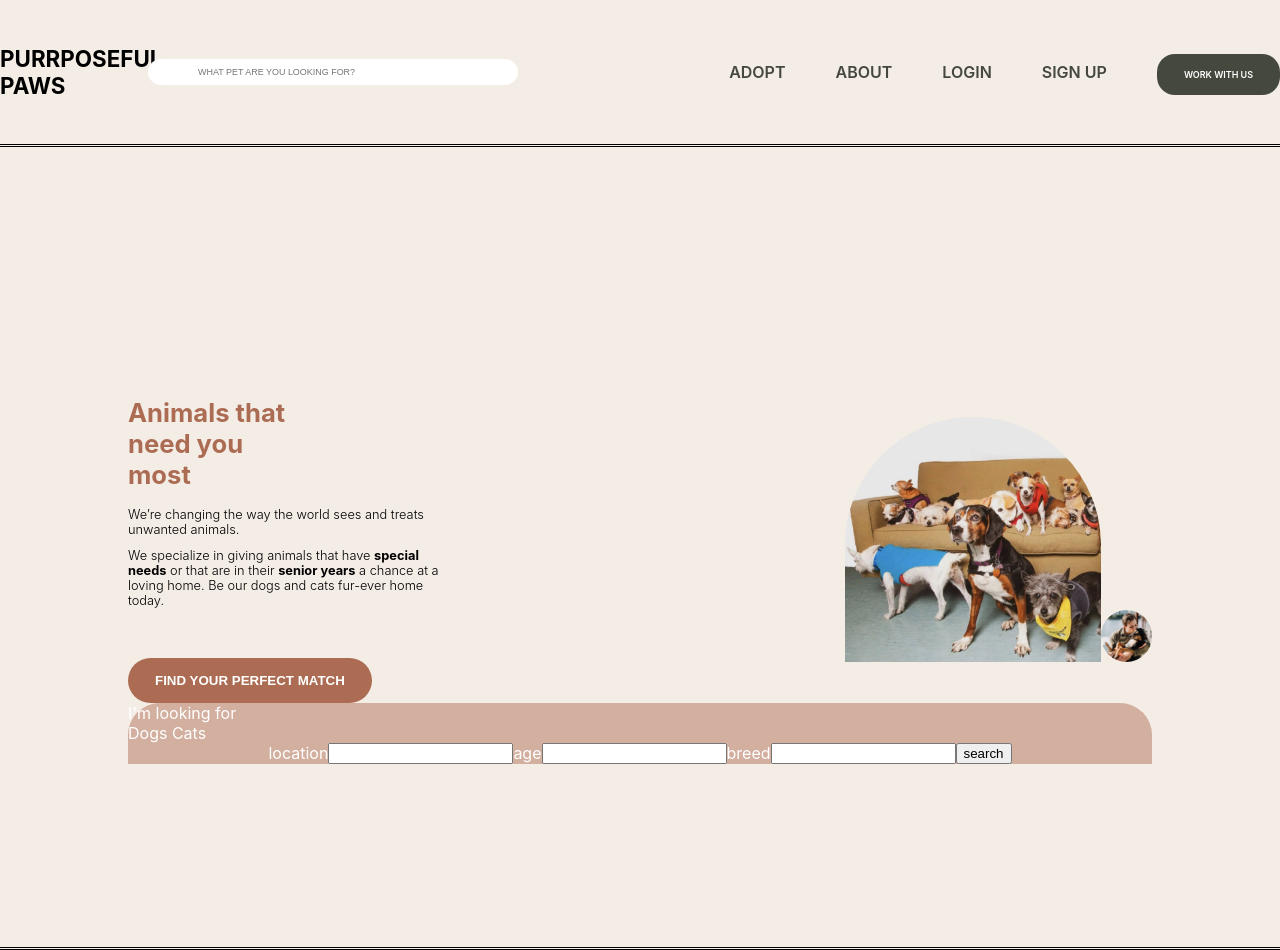
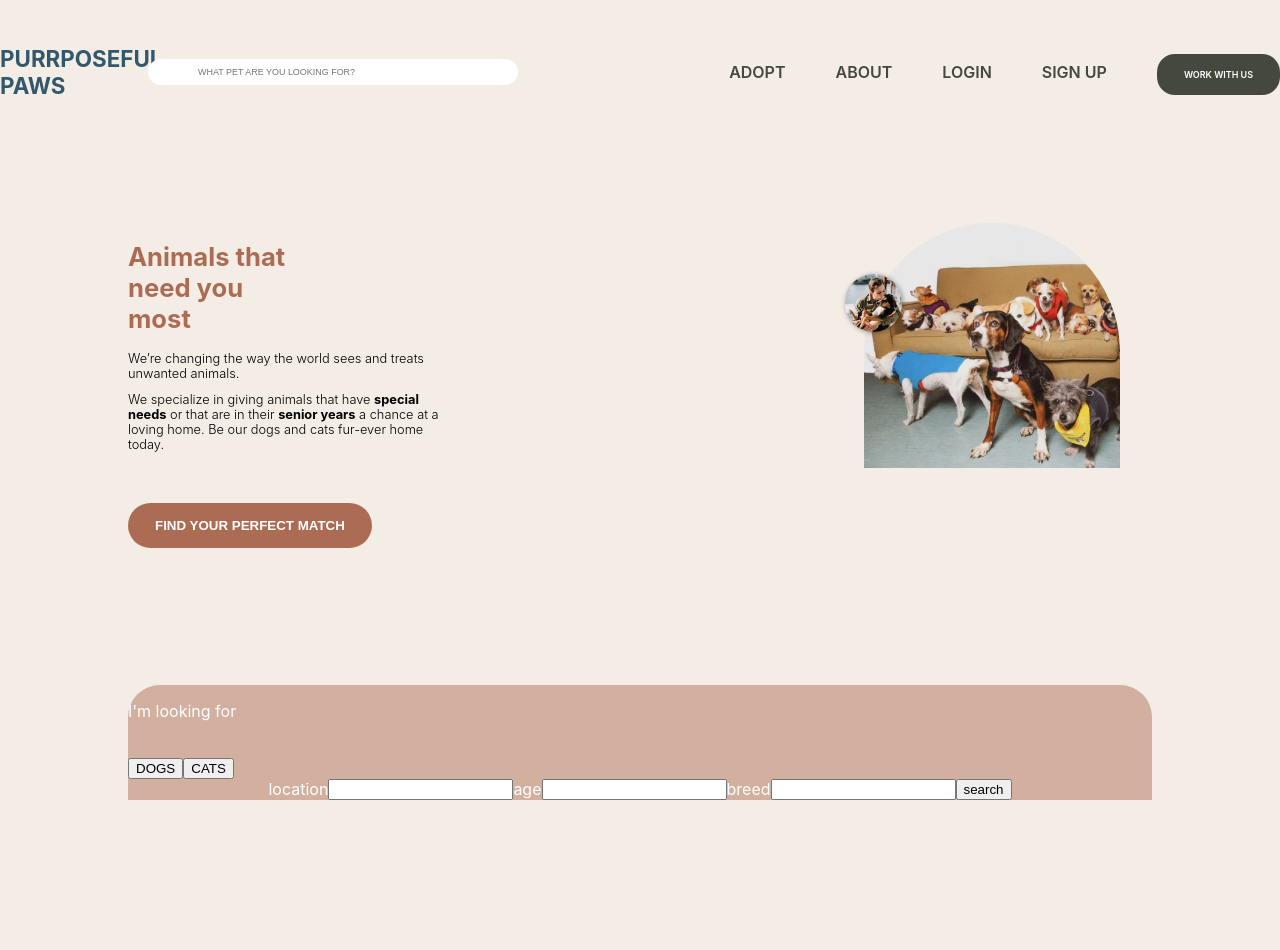
Before and after one commit to shamseen/pet-project, a React (Create React App) app: page / in a window 1280 px wide. After the commit the page ends 800 px from the top, so only its background shows below. Built offline with nearby package versions, Linux system fonts and the light colour scheme.

Commit message:
styled large and small image on landing page, updated colors to match wireframe

```diff
--- a/src/layouts/Layout.css
+++ b/src/layouts/Layout.css
@@ -13,7 +13,7 @@
 }
 
 .website-name a {
-  color: #000;
+  color: #32586D;
   text-decoration: none;
 }
 
--- a/src/views/Landing.css
+++ b/src/views/Landing.css
@@ -2,30 +2,33 @@ span {
   font-weight: bold;
 }
 
-.landing-test {
-  border: black double;
+.landing-container {
   display: flex;
   flex-direction: column;
-  justify-content: center;
+  justify-content: space-between;
   align-items: center;
-  width: 100%;
-  height: 100vh;
+  width: 80%;
+  height: calc(100vh - 144px);
+
 }
 
-.landing-container {
+.landing-text-container {
   display: flex;
   justify-content: space-between;
   align-items: center;
-  margin-top: 50px;
-  /* border: dotted brown; */
-  width: 80%;
-  /* position: relative; */
+  width: 100%;
 }
 
-/* .landing-image {
-  position: absolute;
-  right: 450px
-} */
+.landing-text {
+  margin-top: 80px;
+}
+
+.landing-image-container {
+  display: flex;
+  justify-content: center;
+  position: relative;
+  width: 25vmax;
+}
 
 .landing-image-large {
   width: 20vmax;
@@ -34,8 +37,12 @@ span {
 }
 
 .landing-image-small {
-  width: 4vmax;
+  width: 4.5vmax;
   border-radius: 3em;
+  position: absolute;
+  left: 1vmax;
+  top: 4vmax;
+  box-shadow: 1px 1px 5px rgba(0, 0, 0, 0.376);
 }
 
 .landing-main-text {
@@ -60,11 +67,12 @@ span {
   margin-top: 40px;
 }
 
-.landing-bottom {
+.landing-bottom-container {
   background: #ac6c537a;
   border-radius: 2em 2em 0 0;
-  width: 80%;
+  width: 100%;
   color: #fff;
+  margin-bottom: 0;
 }
 
 .inputs {
--- a/src/views/Landing.jsx
+++ b/src/views/Landing.jsx
@@ -5,8 +5,8 @@ import dogSmall from '../assets/dogSmall.png'
 
 export default function Landing() {
   return (
-    <div className='landing-test'>
-      <div className='landing-container'>
+    <div className='landing-container'>
+      <div className='landing-text-container'>
         <div className='landing-text'>
           <h1 className='landing-main-text'>Animals that need you most</h1>
           <h2 className='landing-sub-text'>We’re changing the way the world sees and treats unwanted animals.</h2>
@@ -14,16 +14,16 @@ export default function Landing() {
             years</span> a chance at a loving home. Be our dogs and cats fur-ever home today.</h2>
           <button className='landing-button'>FIND YOUR PERFECT MATCH</button>
         </div>
-        <div className='landing-image'>
+        <div className='landing-image-container'>
           <img className='landing-image-large' src={dogLarge} alt='dogs sitting on and in front of a couch' />
           <img className='landing-image-small' src={dogSmall} alt='person holding dog' />
         </div>
       </div>
-      <div className='landing-bottom'>
-        I'm looking for
+      <div className='landing-bottom-container'>
+        <p>I'm looking for</p>
         <br />
-        Dogs
-        Cats
+        <button>DOGS</button>
+        <button>CATS</button>
         <br />
         <div className='inputs'>
           location
```
